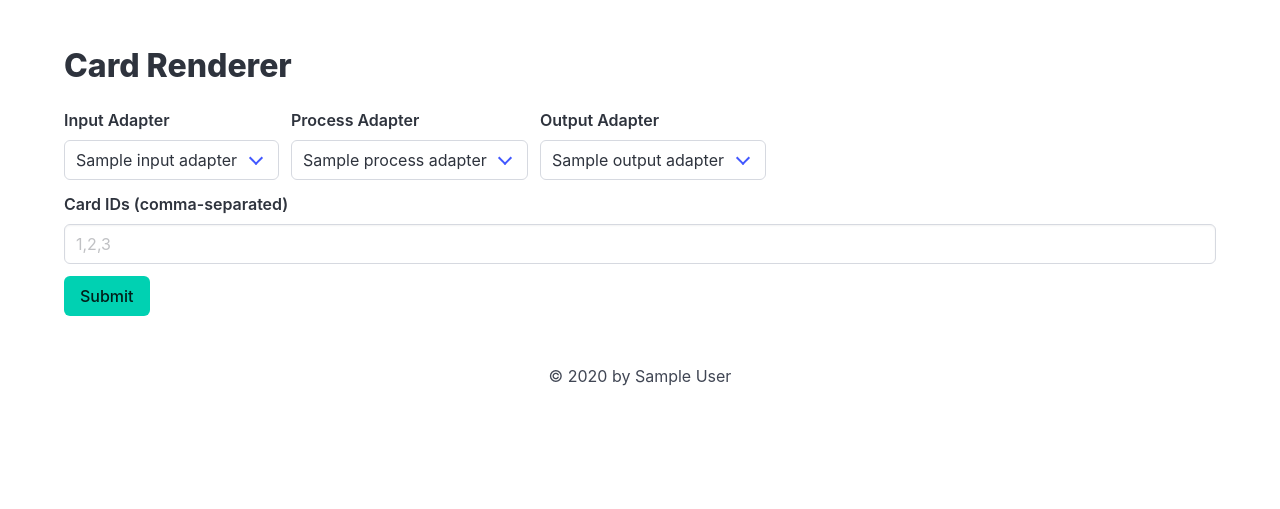
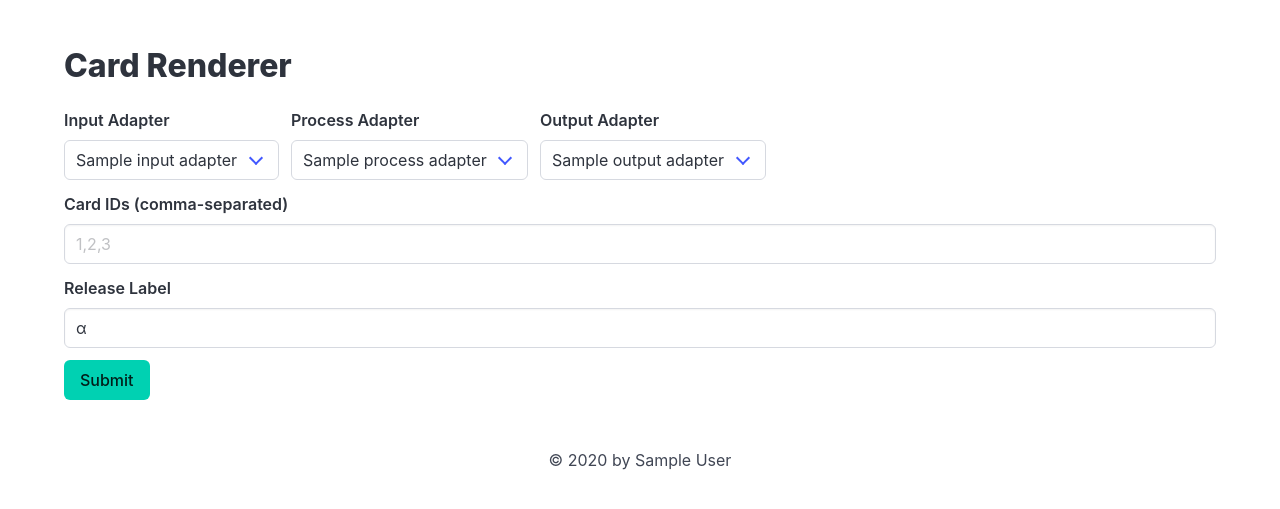
Before and after one commit to Itschotsch/tcg-maker-2, a FastAPI app: template app/web/templates/card_renderer.jinja in a window 1280 px wide. Shown: the part 52-561 px from the top of the page. Run offline with FastAPI, Linux system fonts and the light colour scheme; the template is opened without the code that fills it: most values are stand-ins (such as "Sample title", 1, 10 or a date in 2020); parts of the project's set-up code (start-up, migrations or seed data) failed here and were passed over.

Commit message:
Release label

```diff
--- a/app/process/anor_process_adapter.py
+++ b/app/process/anor_process_adapter.py
@@ -66,12 +66,6 @@ class AnorProcessAdapter(ProcessAdapter):
                 data: dict = dict_util.combine(
                     configuration,
                     {
-                        "release": {
-                            "label": {
-                                # "display": "α",
-                                "display": "GEN1",
-                            },
-                        },
                         "entity": {
                             "id": get_or_none(row, "ID"),
                             "layout": get_or_none(row, "kind"),
--- a/app/web/card_renderer.py
+++ b/app/web/card_renderer.py
@@ -34,6 +34,7 @@ async def render_cards(request: Request):
     output_adapter_name = form_data.get("output_adapter")
     process_adapter_name = form_data.get("process_adapter")
     card_ids_str = form_data.get("card_ids")
+    release_label = form_data.get("release_label")
 
     # Find the selected input adapter
     input_adapter: input_manager.InputAdapter
@@ -106,6 +107,11 @@ async def render_cards(request: Request):
                 "px": round(_card_border_radius_mm * _dpmm),
             },
         },
+        "release": {
+            "label": {
+                "display": release_label if release_label else None
+            }
+        },
     }
 
     # Read data using the input adapter
--- a/app/web/templates/card_renderer.jinja
+++ b/app/web/templates/card_renderer.jinja
@@ -45,6 +45,12 @@
         <label class="label">Card IDs (comma-separated)</label>
         <div class="control">
             <input class="input" type="text" name="card_ids" placeholder="1,2,3">
+        </div>
+    </fieldset>
+    <fieldset class="field">
+        <label class="label">Release Label</label>
+        <div class="control">
+            <input class="input" type="text" name="release_label" placeholder="α" value="α">
         </div>
     </fieldset>
     <fieldset class="field">
```
